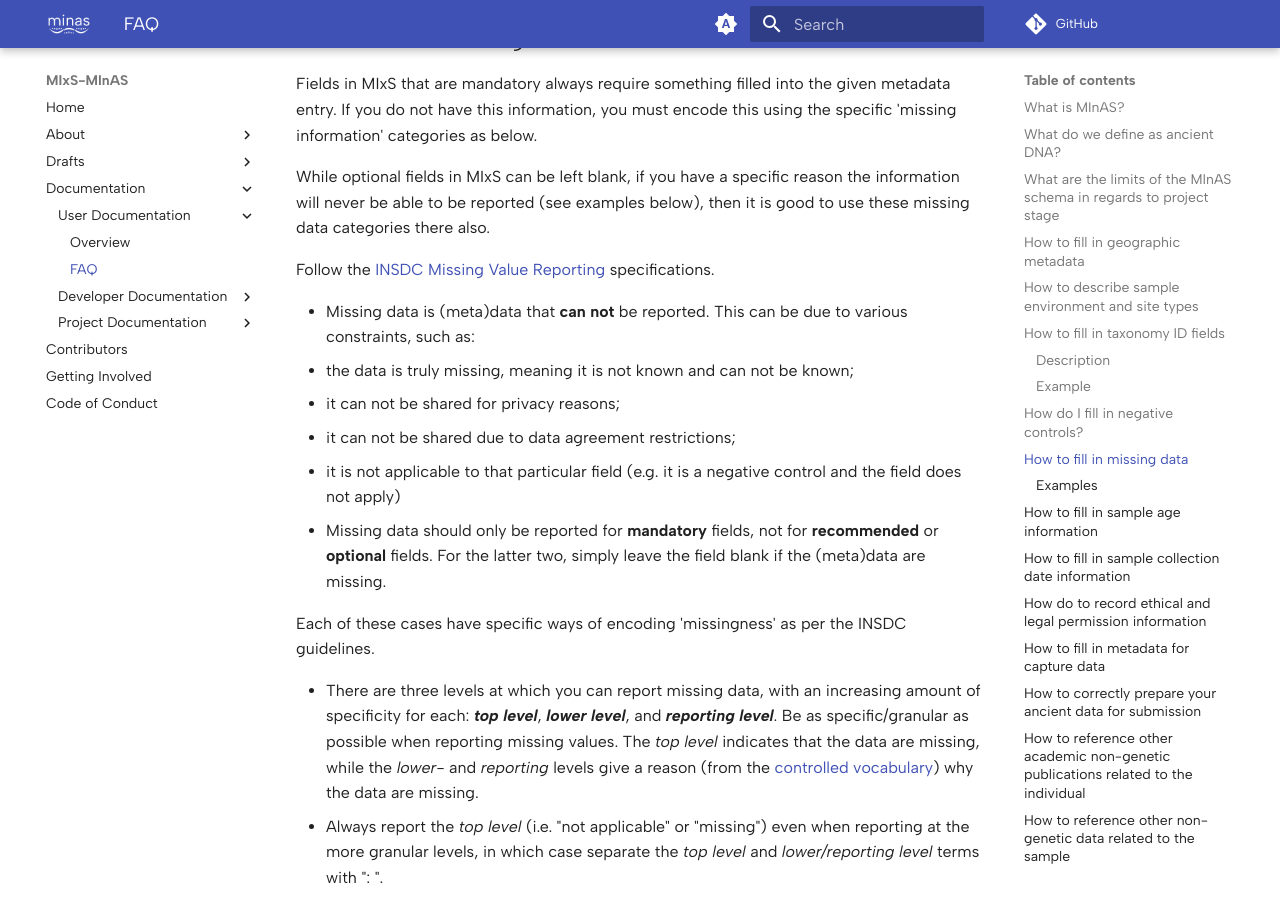
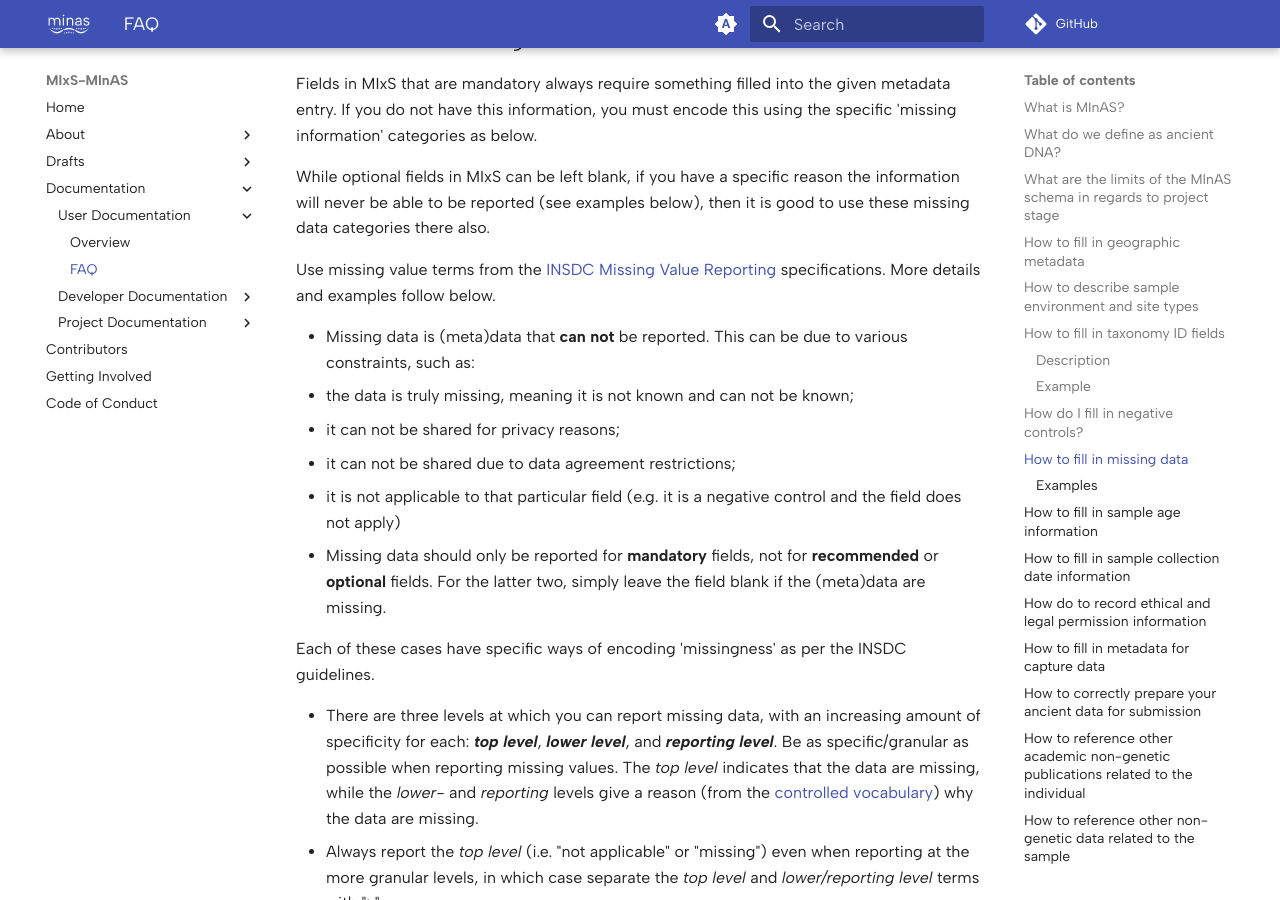
Before and after one commit to MIxS-MInAS/MIxS-MInAS.github.io, an MkDocs documentation site: the page built from docs/documentation/user-documentation/faq.md, in a window 1280 px wide and 900 px high, scrolled down 3663 px. Built offline with MkDocs 1.6.1 and Material for MkDocs 9.7.7, drawn with Linux system fonts in a browser that asks for light colours; comment, search, counter and statistics services are not loaded.

Commit message:
Clarifying edits.

```diff
--- a/docs/documentation/user-documentation/faq.md
+++ b/docs/documentation/user-documentation/faq.md
@@ -118,7 +118,8 @@ If you do not have this information, you must encode this using the specific 'mi
 
 While optional fields in MIxS can be left blank, if you have a specific reason the information will never be able to be reported (see examples below), then it is good to use these missing data categories there also.
 
-Follow the [INSDC Missing Value Reporting](https://www.insdc.org/technical-specifications/missing-value-reporting/) specifications.
+Use missing value terms from the [INSDC Missing Value Reporting](https://www.insdc.org/technical-specifications/missing-value-reporting/) specifications.
+More details and examples follow below.
 
 - Missing data is (meta)data that **can not** be reported. This can be due to various constraints, such as:
   - the data is truly missing, meaning it is not known and can not be known;
```
